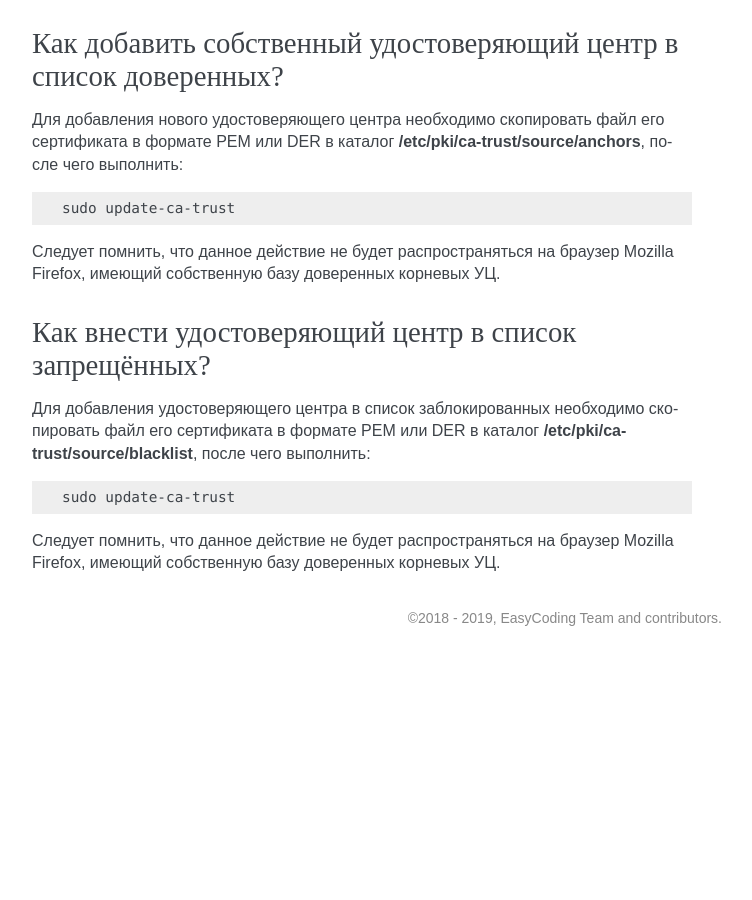
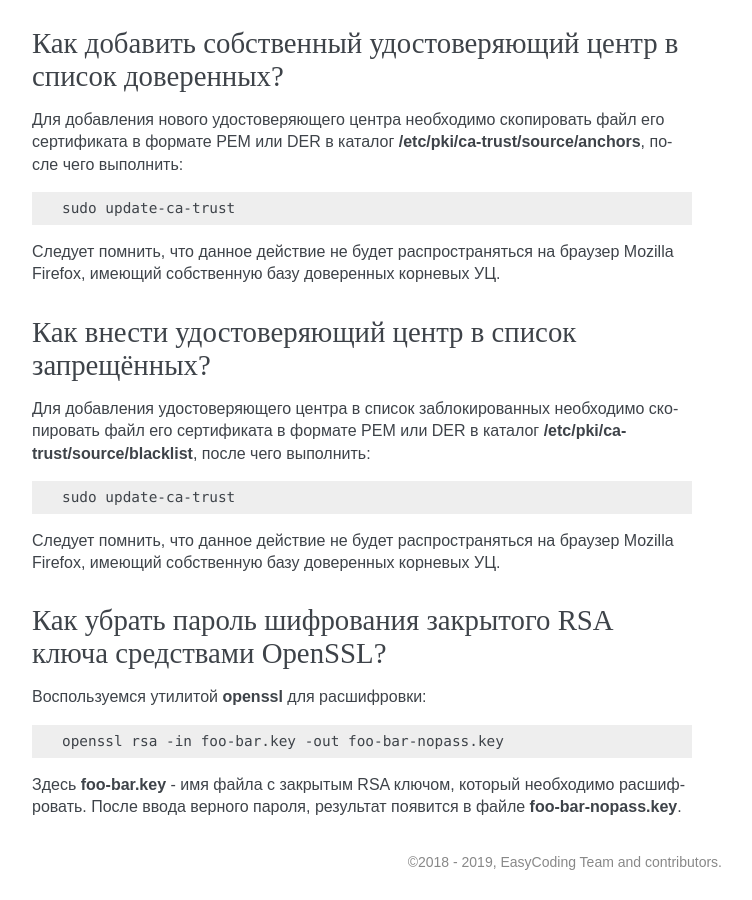
Before and after one commit to RussianFedora/FAQ, a Sphinx documentation site: the page built from source/security.rst, in a window 1280 px wide and 900 px high, scrolled down 14343 px. Shown: the whole window, without its empty margins (388-1140 px from the left). Built offline with Sphinx 7.4.7, drawn with Linux system fonts in a browser that asks for light colours; before the commit the page ends 14999 px from its top, so only the background shows below that; some of the changed text lies outside the part shown.

Commit message:
Added question about decrypting RSA key using OpenSSL.

```diff
--- a/source/security.rst
+++ b/source/security.rst
@@ -847,3 +847,17 @@ Network Manager поддерживает два сценария рандоми
     sudo update-ca-trust
 
 Следует помнить, что данное действие не будет распространяться на браузер Mozilla Firefox, имеющий собственную базу доверенных корневых УЦ.
+
+.. index:: certificate, private key, decrypt, openssl
+.. _openssl-decrypt-key:
+
+Как убрать пароль шифрования закрытого RSA ключа средствами OpenSSL?
+======================================================================
+
+Воспользуемся утилитой **openssl** для расшифровки:
+
+.. code-block:: bash
+
+    openssl rsa -in foo-bar.key -out foo-bar-nopass.key
+
+Здесь **foo-bar.key** - имя файла с закрытым RSA ключом, который необходимо расшифровать. После ввода верного пароля, результат появится в файле **foo-bar-nopass.key**.
```
